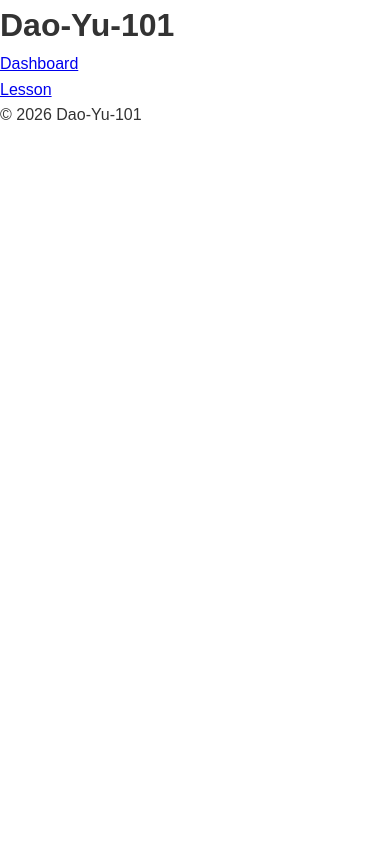
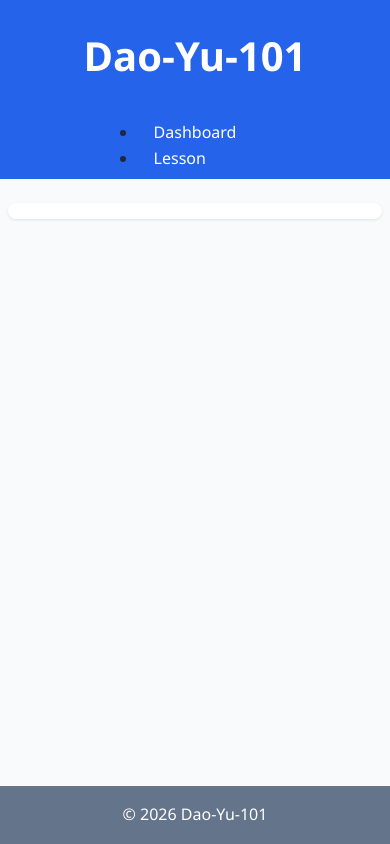
Before and after one commit to 7mi7miwork/dao-yu101, a plain HTML site: page index.html in a window 390 px wide. Drawn offline with Linux system fonts and the light colour scheme.

Commit message:
STEP 04: UI design system and responsive layout added

```diff
--- a/assets/css/base.css
+++ b/assets/css/base.css
@@ -1,3 +1,7 @@
+/* Import CSS modules */
+@import url('variables.css');
+@import url('components.css');
+
 /* CSS Reset */
 * {
     margin: 0;
@@ -5,25 +9,41 @@
     box-sizing: border-box;
 }
 
-/* Root Variables */
-:root {
-    --primary-color: #333;
-    --background-color: #fff;
-    --text-color: #333;
-    --font-family: Arial, sans-serif;
+/* Body defaults */
+body {
+    font-family: var(--font-family);
+    background-color: var(--bg-color);
+    color: var(--font-color);
+    line-height: 1.6;
+    min-height: 100vh;
+    display: flex;
+    flex-direction: column;
 }
 
-/* Font Defaults */
-body {
-    font-family: var(--font-family);
-    color: var(--text-color);
-    background-color: var(--background-color);
-    line-height: 1.6;
+/* Header and Footer */
+header {
+    background-color: var(--primary-color);
+    color: white;
+    padding: var(--padding-lg);
+    text-align: center;
+    box-shadow: 0 2px 4px rgba(0, 0, 0, 0.1);
 }
 
-/* Container Class */
-.container {
-    max-width: 1200px;
-    margin: 0 auto;
-    padding: 0 20px;
+header h1 {
+    color: white;
+    margin: 0;
+    font-size: 2.5rem;
 }
+
+footer {
+    background-color: var(--secondary-color);
+    color: white;
+    text-align: center;
+    padding: var(--padding);
+    margin-top: auto;
+}
+
+/* Main content area */
+main {
+    flex: 1;
+}
--- /dev/null
+++ b/assets/css/components.css
@@ -0,0 +1,133 @@
+/* Navigation */
+.navbar-container {
+    background-color: var(--primary-color);
+    padding: var(--padding);
+    margin-bottom: var(--margin);
+}
+
+.navbar-container nav {
+    display: flex;
+    gap: var(--margin);
+    justify-content: center;
+    flex-wrap: wrap;
+}
+
+.navbar-container a {
+    color: white;
+    text-decoration: none;
+    padding: var(--padding-sm) var(--padding);
+    border-radius: var(--border-radius);
+    transition: background-color 0.3s ease;
+}
+
+.navbar-container a:hover {
+    background-color: rgba(255, 255, 255, 0.1);
+}
+
+/* Buttons */
+button {
+    background-color: var(--primary-color);
+    color: white;
+    border: none;
+    padding: var(--padding) var(--padding-lg);
+    border-radius: var(--border-radius);
+    font-family: var(--font-family);
+    cursor: pointer;
+    transition: background-color 0.3s ease;
+}
+
+button:hover {
+    background-color: #1d4ed8;
+}
+
+button:active {
+    transform: translateY(1px);
+}
+
+/* Containers */
+.page-container {
+    padding: var(--padding-lg);
+    margin: var(--margin);
+    background-color: white;
+    border-radius: var(--border-radius);
+    box-shadow: 0 1px 3px rgba(0, 0, 0, 0.1);
+}
+
+.content-card {
+    background-color: white;
+    padding: var(--padding-lg);
+    margin: var(--margin) 0;
+    border-radius: var(--border-radius);
+    box-shadow: 0 2px 4px rgba(0, 0, 0, 0.1);
+    border: 1px solid #e2e8f0;
+}
+
+/* Headings */
+h1 {
+    color: var(--primary-color);
+    font-family: var(--font-family);
+    margin: var(--margin) 0;
+    font-size: 2rem;
+}
+
+h2 {
+    color: var(--font-color);
+    font-family: var(--font-family);
+    margin: var(--margin) 0;
+    font-size: 1.5rem;
+}
+
+h3 {
+    color: var(--secondary-color);
+    font-family: var(--font-family);
+    margin: var(--margin) 0;
+    font-size: 1.25rem;
+}
+
+/* Links */
+a {
+    color: var(--primary-color);
+    text-decoration: none;
+    transition: color 0.3s ease;
+}
+
+a:hover {
+    color: #1d4ed8;
+    text-decoration: underline;
+}
+
+/* Responsive Design */
+@media (max-width: 768px) {
+    .navbar-container nav {
+        flex-direction: column;
+        align-items: center;
+    }
+
+    .page-container {
+        margin: var(--margin-sm);
+        padding: var(--padding);
+    }
+
+    h1 {
+        font-size: 1.75rem;
+    }
+
+    h2 {
+        font-size: 1.25rem;
+    }
+}
+
+@media (max-width: 480px) {
+    .navbar-container {
+        padding: var(--padding-sm);
+    }
+
+    .page-container {
+        margin: var(--padding-sm);
+        padding: var(--padding-sm);
+    }
+
+    h1 {
+        font-size: 1.5rem;
+    }
+}
--- /dev/null
+++ b/assets/css/variables.css
@@ -0,0 +1,21 @@
+:root {
+    /* Colors */
+    --primary-color: #2563eb;
+    --secondary-color: #64748b;
+    --bg-color: #f8fafc;
+    --font-color: #1e293b;
+
+    /* Typography */
+    --font-family: 'Segoe UI', Tahoma, Geneva, Verdana, sans-serif;
+
+    /* Spacing */
+    --padding: 1rem;
+    --margin: 1rem;
+    --border-radius: 0.5rem;
+
+    /* Additional spacing variables */
+    --padding-sm: 0.5rem;
+    --padding-lg: 1.5rem;
+    --margin-sm: 0.5rem;
+    --margin-lg: 1.5rem;
+}
--- a/index.html
+++ b/index.html
@@ -11,8 +11,8 @@
         <h1>Dao-Yu-101</h1>
     </header>
 
-    <div id="navbar-container"></div>
-    <div id="page-container"></div>
+    <div id="navbar-container" class="navbar-container"></div>
+    <div id="page-container" class="page-container"></div>
 
     <footer>
         <p>&copy; 2026 Dao-Yu-101</p>
```
Also changed, not shown: pages/dashboard.html (+4 -2 lines), pages/lesson.html (+4 -2 lines), 2 other files.
